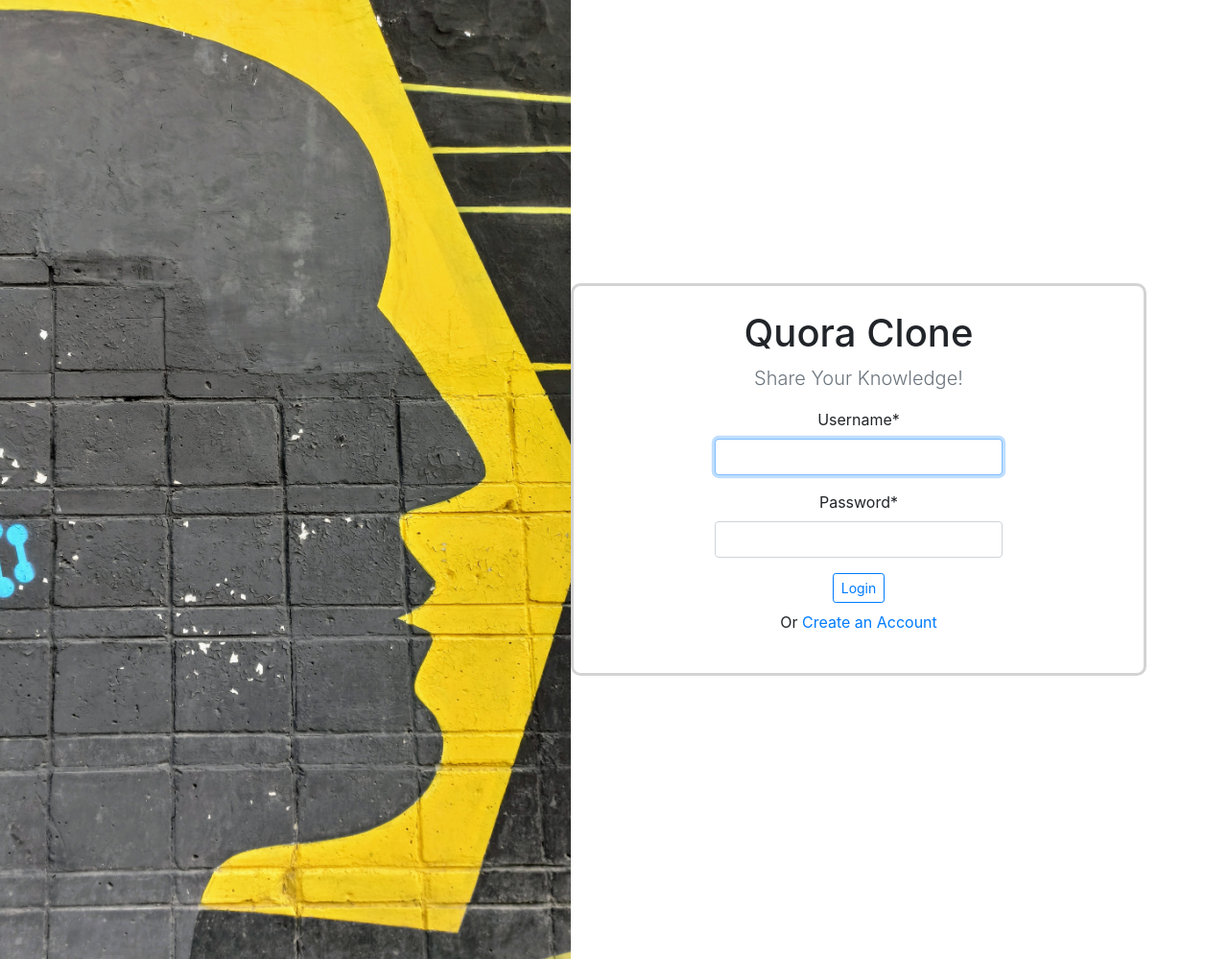
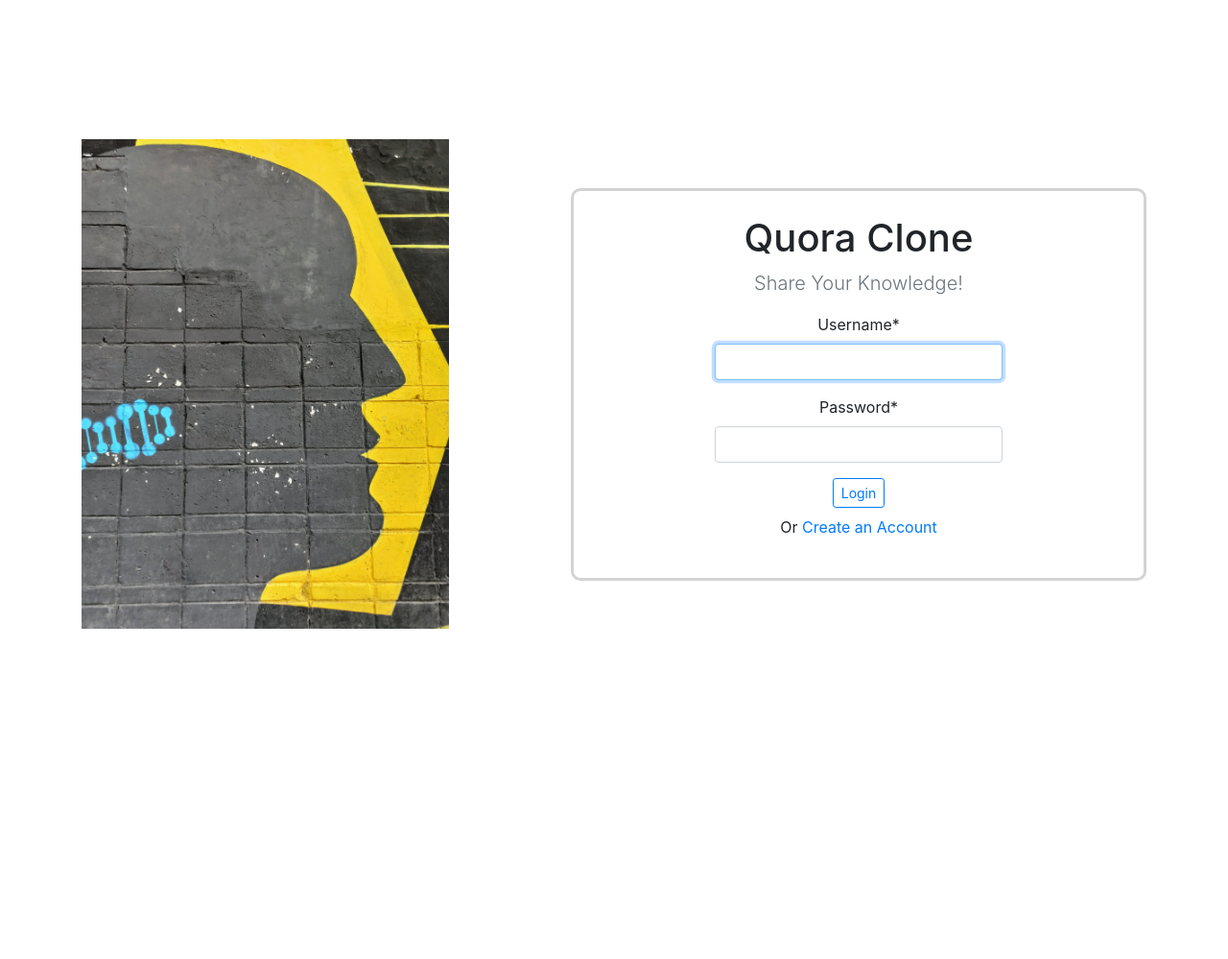
Before and after one commit to jordanengstrom/quora_clone, a Django app: page /accounts/login/ in a window 1280 px wide. Shown: the whole page at 96% size. After the commit the page ends 655 px from the top, so only its background shows below. Run offline with Django 3.2, Linux system fonts and the light colour scheme; some libraries are stand-ins or nearby versions.

Commit message:
proper vh now

```diff
--- a/quora_clone/templates/auth_layout.html
+++ b/quora_clone/templates/auth_layout.html
@@ -2,17 +2,22 @@
 {% block style %}
 <style>
     .container {
+        height: 100vh;
         display: flex;
+        flex-direction: row;
         justify-content: space-between;
+        align-items: center;
+    }
+    .flex-child {
+        flex: 1
     }
     #question-head-container {
         justify-content: center;
         align-items: center;
         overflow: hidden;
-        margin-left: -15rem;
     }
     #question-head-img {
-        max-width: 100%;
+        max-width: 75%;
         height: auto;
         margin-left: 0;
     }
@@ -27,11 +32,7 @@
     }
 
     .outer-area {
-        {#margin-top: 9rem;#}
-        {#margin-left: 3rem;#}
-        display: flex;
-        justify-content: center;
-        align-items: center;
+        flex: 1;
     }
 
     .auth-box {
@@ -40,13 +41,13 @@
         padding-top: 25px;
         padding-bottom: 25px;
         width: 600px;
-        margin: auto;
+        {#margin: auto;#}
     }
 </style>
 {%  endblock %}
 
 {% block content %}
-<div class="outer-area">
+<div class="outer-area flex-child">
     <div class="auth-box text-center">
         {% block auth %}
         {% endblock %}
--- a/quora_clone/templates/base.html
+++ b/quora_clone/templates/base.html
@@ -14,7 +14,7 @@
     </head>
     <body>
       <div class="container">
-        <div id="question-head-container">
+        <div class="flex-child" id="question-head-container">
           {% load static %}
           <img id="question-head-img" src="{% static 'static/natalie-dmay-unsplash.jpg' %}" alt="building side mural of grey face against yellow and black background with a horizontal blue double helix in the center of the face">
         </div>
```
